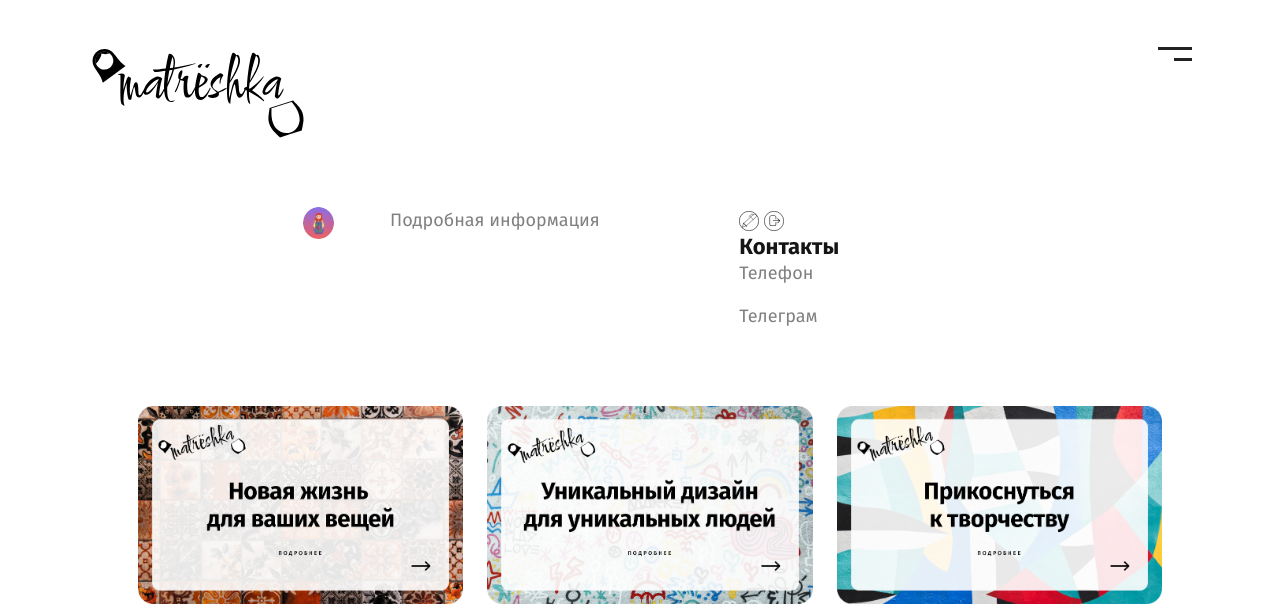
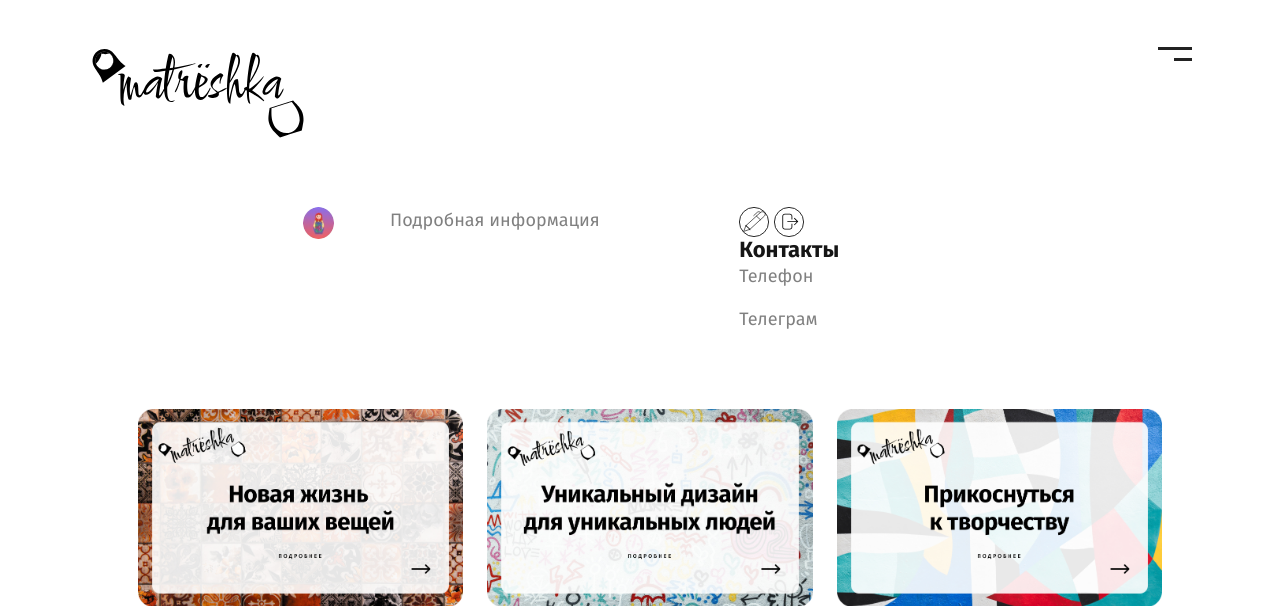
Before and after one commit to deisof/IT-FEST2022, a Flask app: page /profile in a window 1280 px wide. Shown: the top 606 px of the page. Run offline with Flask 2, Linux system fonts and the light colour scheme; some libraries are stand-ins or nearby versions.

Commit message:
Update main.css

```diff
--- a/static/css/main.css
+++ b/static/css/main.css
@@ -361,7 +361,7 @@ h3 {
 }
 
 .edit-button {
-    width: 20px;
+    width: 30px;
     margin: 0;
 }
 
```
